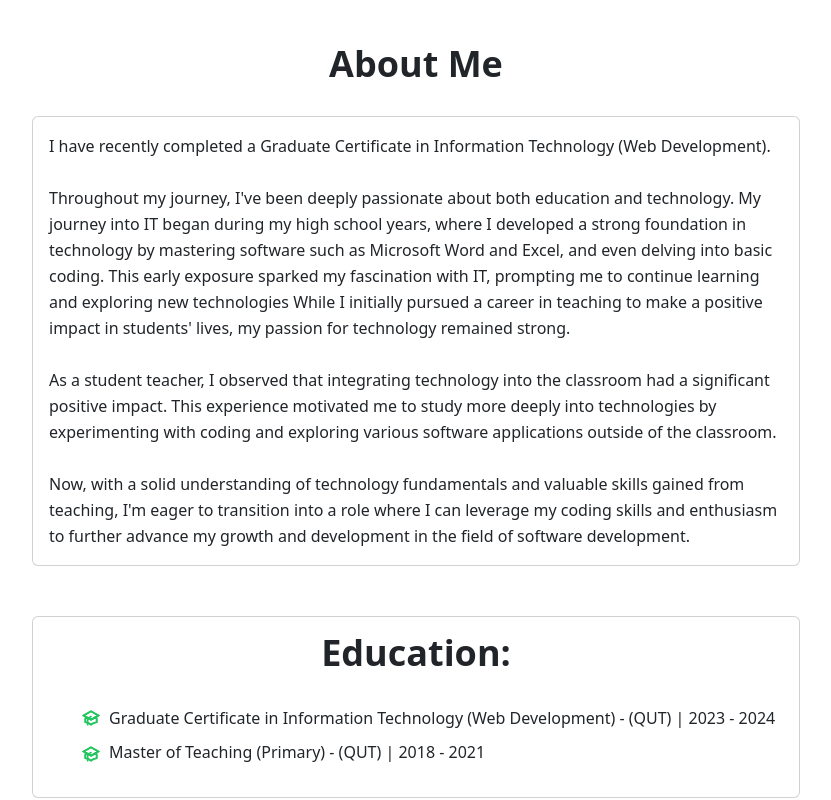
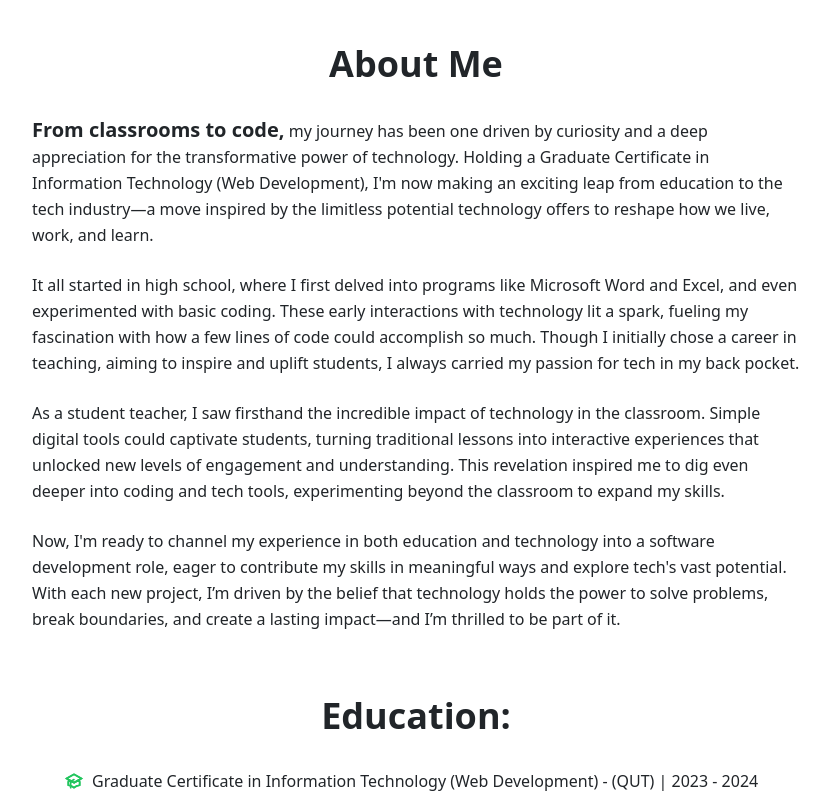
Before and after one commit to Mijincode/portfolio, a React (Create React App) app: page / in a window 1280 px wide. Shown: the part 700-1500 px from the top of the page, without its empty margins (224-1055 px from the left). Built offline with nearby package versions, Linux system fonts and the light colour scheme.

Commit message:
Delete card

```diff
--- a/src/components/About.js
+++ b/src/components/About.js
@@ -9,57 +9,55 @@ export default function About() {
       <div className="container px-5 py-10 mx-auto">
         <h2 className="text-4xl font-bold text-center mb-8 mt-10">About Me</h2>
 
-        <div className="max-w-3xl mx-auto">
-          <Card className="mb-4">
-            <Card.Body>
-              <Card.Text className="leading-relaxed text-base ">
-                I have recently completed a Graduate Certificate in Information
-                Technology (Web Development). <br />
-                <br /> Throughout my journey, I've been deeply passionate about
-                both education and technology. My journey into IT began during
-                my high school years, where I developed a strong foundation in
-                technology by mastering software such as Microsoft Word and
-                Excel, and even delving into basic coding. This early exposure
-                sparked my fascination with IT, prompting me to continue
-                learning and exploring new technologies While I initially
-                pursued a career in teaching to make a positive impact in
-                students' lives, my passion for technology remained strong.{" "}
-                <br />
-                <br />
-                As a student teacher, I observed that integrating technology
-                into the classroom had a significant positive impact. This
-                experience motivated me to study more deeply into technologies
-                by experimenting with coding and exploring various software
-                applications outside of the classroom.
-                <br />
-                <br />
-                Now, with a solid understanding of technology fundamentals and
-                valuable skills gained from teaching, I'm eager to transition
-                into a role where I can leverage my coding skills and enthusiasm
-                to further advance my growth and development in the field of
-                software development.
-              </Card.Text>
-            </Card.Body>
-          </Card>
-
-          <Card style={{ marginTop: "50px" }}>
-            <Card.Body>
-              <h2 className="text-4xl font-bold text-center mb-8">
-                Education:
-              </h2>
+        <div className="max-w-3xl mx-auto text-base leading-relaxed">
+          <p>
+            <strong className="text-xl">From classrooms to code,</strong> my
+            journey has been one driven by curiosity and a deep appreciation for
+            the transformative power of technology. Holding a Graduate
+            Certificate in Information Technology (Web Development), I'm now
+            making an exciting leap from education to the tech industry—a move
+            inspired by the limitless potential technology offers to reshape how
+            we live, work, and learn.
+          </p>
+          <p className="mt-4">
+            It all started in high school, where I first delved into programs
+            like Microsoft Word and Excel, and even experimented with basic
+            coding. These early interactions with technology lit a spark,
+            fueling my fascination with how a few lines of code could accomplish
+            so much. Though I initially chose a career in teaching, aiming to
+            inspire and uplift students, I always carried my passion for tech in
+            my back pocket.
+          </p>
+          <p className="mt-4">
+            As a student teacher, I saw firsthand the incredible impact of
+            technology in the classroom. Simple digital tools could captivate
+            students, turning traditional lessons into interactive experiences
+            that unlocked new levels of engagement and understanding. This
+            revelation inspired me to dig even deeper into coding and tech
+            tools, experimenting beyond the classroom to expand my skills.
+          </p>
+          <p className="mt-4">
+            Now, I'm ready to channel my experience in both education and
+            technology into a software development role, eager to contribute my
+            skills in meaningful ways and explore tech's vast potential. With
+            each new project, I’m driven by the belief that technology holds the
+            power to solve problems, break boundaries, and create a lasting
+            impact—and I’m thrilled to be part of it.
+          </p>
+          <h2 className="text-4xl font-bold text-center my-8 mt-16">
+            Education:{" "}
+          </h2>{" "}
           <ul className="leading-relaxed text-base">
-                <li className="flex items-center mb-2">
+            <li className="flex items-center mb-4">
               <AcademicCapIcon className="inline-block w-5 h-5 mr-2 text-green-500" />
-                  Graduate Certificate in Information Technology (Web
-                  Development) - (QUT) | 2023 - 2024
+              Graduate Certificate in Information Technology (Web Development) -
+              (QUT) | 2023 - 2024
             </li>
             <li>
               <AcademicCapIcon className="inline-block w-5 h-5 mr-2 text-green-500" />
               Master of Teaching (Primary) - (QUT) | 2018 - 2021
             </li>
           </ul>
-            </Card.Body>
-          </Card>
         </div>
       </div>
     </section>
```
Lines whose indentation alone changed are shown as unchanged.
